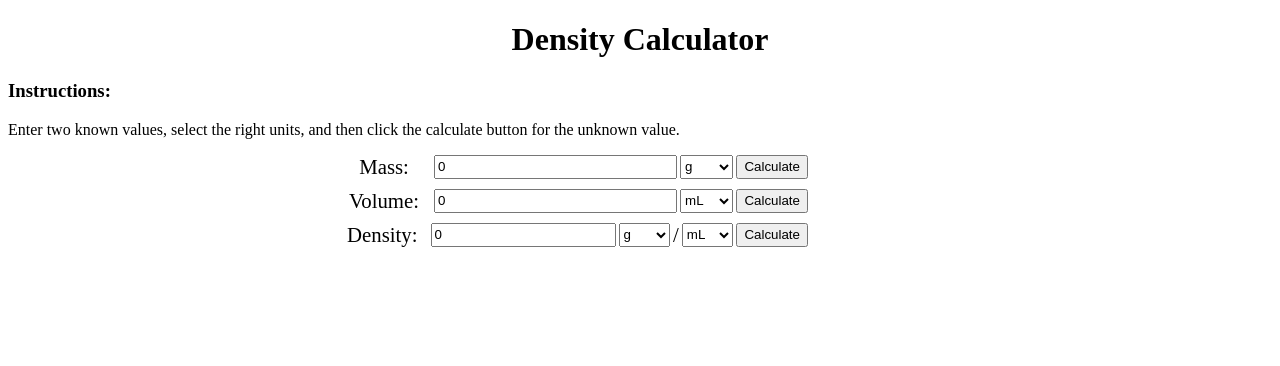
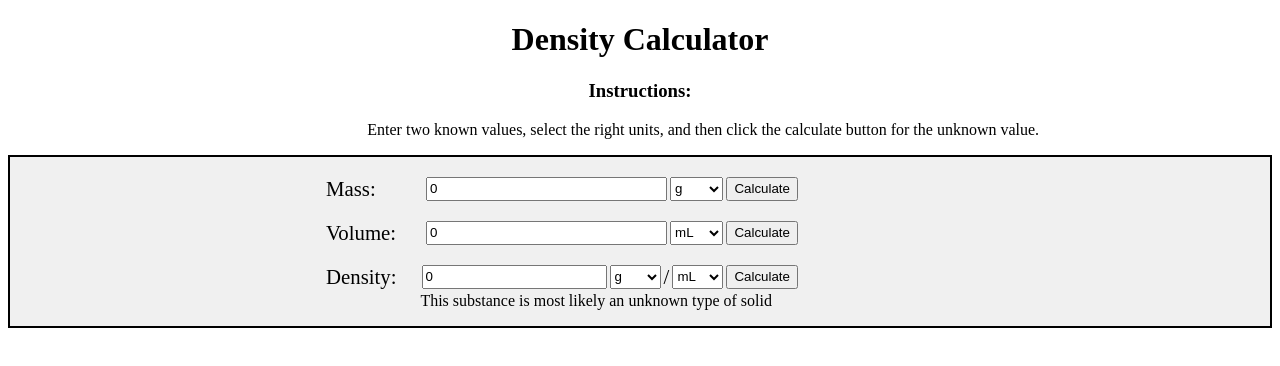
Before and after one commit to Tallented-Code-bot/density_calculator, a React (Create React App) app: page / in a window 1280 px wide. Shown: the top 366 px of the page. Built offline with nearby package versions, Linux system fonts and the light colour scheme; the HTML template or start-up script is replaced by a standard one.

Commit message:
Add organic/inorganic calculator.

```diff
--- a/src/App.css
+++ b/src/App.css
@@ -42,9 +42,10 @@ h1{
 }
 
 form{
-	text-align:center;
+	/*text-align:center;*/
 	padding-left:25%;
-	font-size:1.3em;
+	border: solid 2px black;
+	background-color:#F0F0F0;
 	/*width:100%;*/
 }
 
@@ -62,8 +63,10 @@ form{
 
 .inputLine{
 	width:50%;
+	font-size:1.3em;
 	display:flex;
-	margin:10px 10px;
+	/*margin:10px 10px;*/
+	margin-top:20px;
 }
 
 input[type=text]{
@@ -79,3 +82,18 @@ select{
 label{
 	width:100px;
 }
+
+
+.instructions{
+	text-align:center;
+
+}
+
+.caption{
+	font-size:1em;
+}
+
+p{
+	padding-left:10%;
+	margin-top:3px;
+}
--- a/src/Calculator.js
+++ b/src/Calculator.js
@@ -45,6 +45,22 @@ const Calculator=()=>{
     let convertedMass=convertMass(massInput,massInUnit,massOutUnit);
     let convertedVolume=convertVolume(volumeInput,volumeInUnit,volumeOutUnit);
     return convertedMass/convertedVolume;
+  }
+
+
+
+  function findSolidType(){
+    let densityWithUnits=convertDensity(extractNumbers(mass),extractNumbers(volume),densityMassUnit,densityVolumeUnit,"g","mL")
+    console.log(densityWithUnits);
+    if(densityWithUnits>2.5){
+      return "inorganic solid";
+    }
+    else if(densityWithUnits>1){
+      return "organic solid";
+    }
+    else{
+      return "unknown type of solid";
+    }
   }
 
 
@@ -226,7 +242,10 @@ const Calculator=()=>{
 
 
         <button onClick={calculateDensity}>Calculate</button><br/>
+
       </div>
+      <p className="caption">This substance is most likely an {findSolidType()}</p>
+
 
 
     </form>
```
